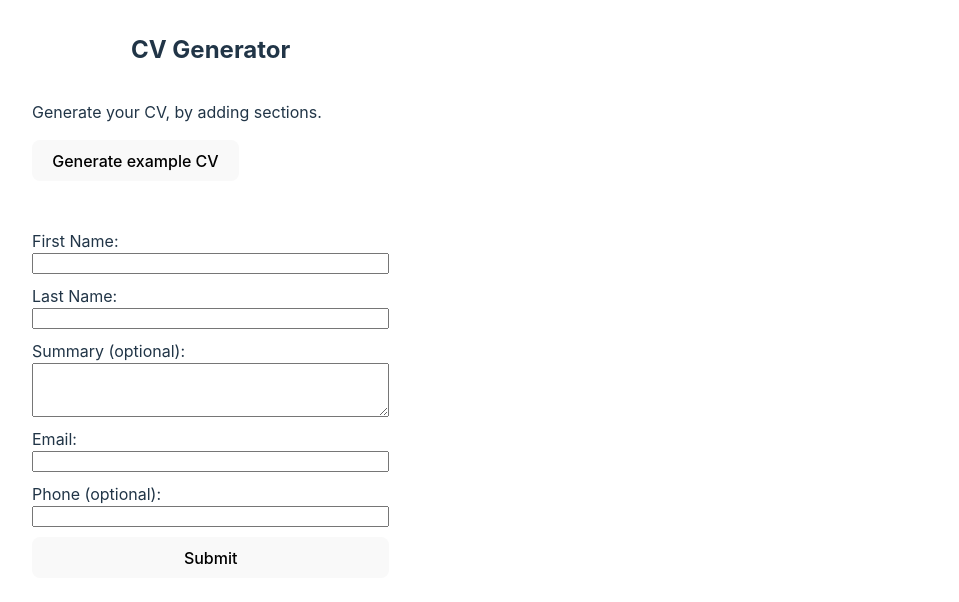
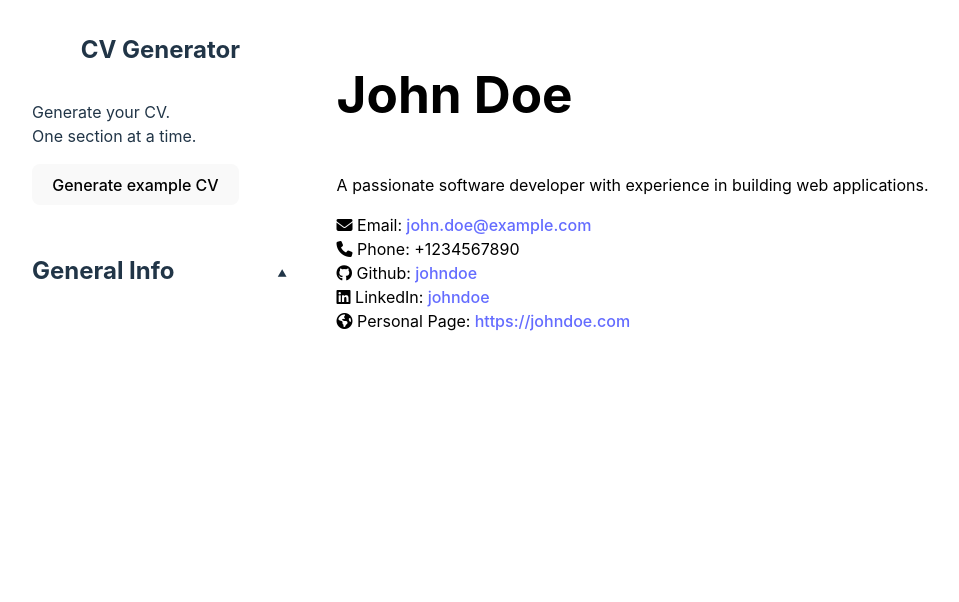
Before and after one commit to danielvelkov/cv-generator, a React (Vite) app: page / in a window 1280 px wide. Shown: the top 602 px of the page, without its empty margins (16-975 px from the left). Built offline with nearby package versions, Linux system fonts and the light colour scheme.

Commit message:
feat: create accordion component
Can now toggle which section is active using accordion like component.

Refactored the section(s) state. Now each section's state is inside a main state 'cvData'

```diff
--- a/src/App.css
+++ b/src/App.css
@@ -1,7 +1,6 @@
 /* Root styling */
 #root {
   padding: 1rem 2rem;
-  width: 100%;
   min-height: calc(100vh - 4rem);
   display: flex;
   flex-wrap: wrap;
@@ -22,4 +21,5 @@
   flex: 2;
   display: flex;
   flex-direction: column;
+  min-width: max(50vw, 320px);
 }
--- a/src/App.jsx
+++ b/src/App.jsx
@@ -4,49 +4,77 @@ import './App.css';
 import Card from './components/card';
 import GeneralInfoSection from './components/CVsections/generalInfoSection';
 import GeneralInfoBuilderSection from './components/builderSections/generalInfoBuilderSection';
+import Accordion from './components/accordion';
+
+const InputSectionTypes = {
+  GeneralInfo: 'GeneralInfo',
+  Education: 'Education',
+  Work: 'Work',
+};
 
 function App() {
-  const [generalInfo, setGeneralInfo] = useState({
-    firstName: '',
-    lastName: '',
-    summary: '',
-    email: '',
-    phone: '',
-    githubURL: '',
-    imageURL: '',
-    personalPageURL: '',
-    linkedInURL: '',
+  const [cvData, setCvData] = useState({
+    generalInfo: { ...johnDoe.generalInfo },
+    education: [],
+    work: [],
   });
 
-  function GenerateDefaultCV() {
-    setGeneralInfo({ ...johnDoe.generalInfo });
-  }
+  const [activeSectionId, setActiveSectionId] = useState(undefined);
 
-  const handleGeneralInfoChange = (e) => {
-    const { name, value } = e.target;
-    setGeneralInfo((prevInfo) => ({ ...prevInfo, [name]: value }));
+  const generateDefaultCV = () => {
+    setCvData((prev) => ({ ...prev, generalInfo: johnDoe.generalInfo }));
   };
 
-  const handleGeneralInfoSubmit = (e) => {
-    e.preventDefault();
-    console.log(generalInfo);
+  const handleSelect = (id) => {
+    setActiveSectionId((prevId) => (prevId === id ? undefined : id));
+  };
+
+  const handleChange = (section, data) => {
+    setCvData((prev) => ({
+      ...prev,
+      [section]: { ...prev[section], [data.target.name]: data.target.value },
+    }));
+  };
+
+  const handleSubmit = (section) => {
+    console.log(cvData[section]);
+  };
+
+  const handleRemove = (section) => {
+    const clone = { ...cvData[section] };
+    Object.keys(clone).forEach((key) => {
+      clone[key] = '';
+    });
+    setCvData((prev) => ({
+      ...prev,
+      [section]: clone,
+    }));
   };
 
   return (
     <>
       <aside>
-        <Card title={'CV Generator'}>
-          <p>Generate your CV, by adding sections.</p>
-          <button onClick={GenerateDefaultCV}>Generate example CV</button>
+        <Card title="CV Generator">
+          <p>
+            Generate your CV. <br></br> One section at a time.
+          </p>
+          <button onClick={generateDefaultCV}>Generate example CV</button>
         </Card>
-        <GeneralInfoBuilderSection
-          generalInfo={generalInfo}
-          handleChange={handleGeneralInfoChange}
-          handleSubmit={handleGeneralInfoSubmit}
-        ></GeneralInfoBuilderSection>
+        <Accordion
+          title="General Info"
+          handleSelect={() => handleSelect(InputSectionTypes.GeneralInfo)}
+          isExpanded={activeSectionId === InputSectionTypes.GeneralInfo}
+        >
+          <GeneralInfoBuilderSection
+            generalInfo={cvData.generalInfo}
+            handleChange={(data) => handleChange('generalInfo', data)}
+            handleSubmit={() => handleSubmit('generalInfo')}
+            handleRemove={() => handleRemove('generalInfo')}
+          />
+        </Accordion>
       </aside>
       <main>
-        <GeneralInfoSection {...generalInfo}></GeneralInfoSection>
+        <GeneralInfoSection {...cvData.generalInfo} />
       </main>
     </>
   );
--- /dev/null
+++ b/src/components/accordion.jsx
@@ -0,0 +1,27 @@
+import '../styles/accordion.css';
+import '../styles/card.css';
+
+export default function Accordion({
+  title = '',
+  children,
+  isExpanded = false,
+  handleSelect,
+}) {
+  const id = crypto.randomUUID();
+  return (
+    <div className="card accordion">
+      <input
+        id={id}
+        type="checkbox"
+        checked={isExpanded}
+        onChange={handleSelect}
+      ></input>
+      <label className="accordion-header" htmlFor={id}>
+        <h2 className="card-title">{title}</h2>
+        {/* basically arrows */}
+        {isExpanded ? <span>&#11206;</span> : <span>&#11205;</span>}
+      </label>
+      <div className="content">{children}</div>
+    </div>
+  );
+}
--- a/src/components/builderSections/generalInfoBuilderSection.jsx
+++ b/src/components/builderSections/generalInfoBuilderSection.jsx
@@ -1,14 +1,12 @@
-import { useState } from 'react';
 import '../../styles/inputSection.css';
-import Card from '../card';
 export default function GeneralInfoBuilderSection({
   generalInfo,
   handleChange,
   handleSubmit,
+  handleRemove,
 }) {
-  const [isAdded, setIsAdded] = useState(false);
   return (
-    <Card>
+    <>
       <form onSubmit={handleSubmit}>
         {' '}
         <label>
@@ -63,7 +61,7 @@ export default function GeneralInfoBuilderSection({
             onChange={handleChange}
           />{' '}
         </label>{' '}
-        {/* <label>
+        <label>
           {' '}
           GitHub URL:{' '}
           <input
@@ -73,7 +71,7 @@ export default function GeneralInfoBuilderSection({
             onChange={handleChange}
           />{' '}
         </label>{' '}
-        <label>
+        {/* <label>
           {' '}
           Image URL:{' '}
           <input
@@ -82,7 +80,7 @@ export default function GeneralInfoBuilderSection({
             value={generalInfo.imageURL}
             onChange={handleChange}
           />{' '}
-        </label>{' '}
+        </label>{' '} */}
         <label>
           {' '}
           Personal Page URL:{' '}
@@ -102,9 +100,10 @@ export default function GeneralInfoBuilderSection({
             value={generalInfo.linkedInURL}
             onChange={handleChange}
           />{' '}
-        </label>{' '} */}
-        <button type="submit">Submit</button>{' '}
+        </label>{' '}
+        <button type="submit">Submit</button>
+        <button onClick={handleRemove}>Clear</button>
       </form>
-    </Card>
+    </>
   );
 }
--- /dev/null
+++ b/src/styles/accordion.css
@@ -0,0 +1,25 @@
+.accordion > .card-title {
+  cursor: pointer;
+}
+
+.accordion > input[type='checkbox'] {
+  appearance: none;
+  position: fixed;
+
+  & ~ .content {
+    max-height: 0;
+    overflow: hidden;
+  }
+
+  &:checked ~ .content {
+    max-height: 100%;
+  }
+}
+
+.accordion-header {
+  cursor: pointer;
+  display: flex;
+  justify-content: space-between;
+  gap: 1em;
+  align-items: baseline;
+}
--- a/src/styles/inputSection.css
+++ b/src/styles/inputSection.css
@@ -1,7 +1,7 @@
 form {
   display: flex;
   flex-direction: column;
-  gap: 10px;
+  gap: 1em;
 }
 
 form > label {
@@ -9,6 +9,10 @@ form > label {
   flex-direction: column;
 }
 
-label > textarea {
+label > input,
+textarea {
   font: inherit;
+  font-weight: lighter;
+  padding: 0.3rem;
+  border-radius: 0.5em;
 }
```
Also changed, not shown: 1 other file (tests, documents, lock files or other folders).
